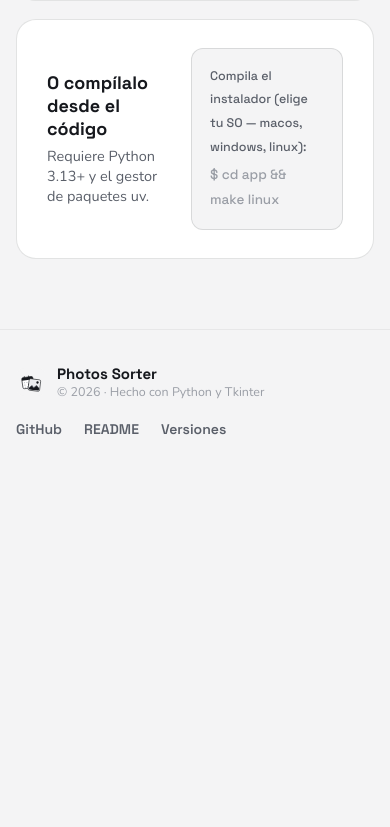
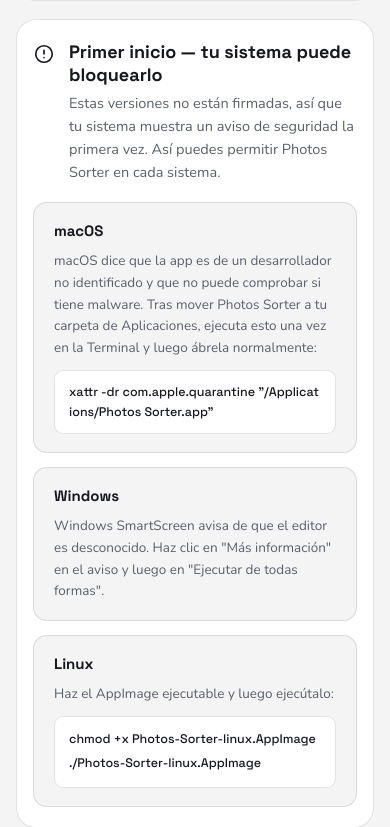
Before and after one commit to oscaroteromar/photos_sorter, an Astro site in the folder frontend/: page / in a window 390 px wide. Shown: the part 6131-6958 px from the top of the page. Before the commit the page ends 6603 px from the top, so only its background shows below. Built offline with nearby package versions, Linux system fonts and the light colour scheme; Astro itself is replaced by a stand-in of ours.

Commit message:
feat: add first-launch install instructions to downloads

```diff
--- a/frontend/src/layouts/Layout.astro
+++ b/frontend/src/layouts/Layout.astro
@@ -78,9 +78,10 @@ const { title = 'Photos Sorter', description = 'Sort your photos by the day they
 
     /* --- Tablet (~900px): 3-col grids → 2-col --- */
     @media (max-width: 900px) {
-      .ps-features-grid { grid-template-columns: repeat(2, 1fr) !important; }
-      .ps-how-grid      { grid-template-columns: repeat(2, 1fr) !important; }
-      .ps-download-grid { grid-template-columns: repeat(2, 1fr) !important; }
+      .ps-features-grid  { grid-template-columns: repeat(2, 1fr) !important; }
+      .ps-how-grid       { grid-template-columns: repeat(2, 1fr) !important; }
+      .ps-download-grid  { grid-template-columns: repeat(2, 1fr) !important; }
+      .ps-install-grid   { grid-template-columns: repeat(2, 1fr) !important; }
     }
 
     /* --- Phone (~640px): all grids → 1-col, hero reorder, padding reduced --- */
@@ -105,10 +106,14 @@ const { title = 'Photos Sorter', description = 'Sort your photos by the day they
       .ps-hero-b > div { max-width: 100% !important; }
 
       /* All grids collapse to 1 column */
-      .ps-features-grid { grid-template-columns: 1fr !important; }
-      .ps-how-grid      { grid-template-columns: 1fr !important; }
-      .ps-caveats-grid  { grid-template-columns: 1fr !important; }
-      .ps-download-grid { grid-template-columns: 1fr !important; }
+      .ps-features-grid  { grid-template-columns: 1fr !important; }
+      .ps-how-grid       { grid-template-columns: 1fr !important; }
+      .ps-caveats-grid   { grid-template-columns: 1fr !important; }
+      .ps-download-grid  { grid-template-columns: 1fr !important; }
+      .ps-install-grid   { grid-template-columns: 1fr !important; }
+
+      /* Install block: reduce padding on mobile */
+      .ps-install-block  { padding: 20px 16px !important; }
 
       /* Promise band: ensure icon+text stack without overflow */
       .ps-promise-band { padding: 28px 22px !important; gap: 20px !important; }
--- a/frontend/src/pages/index.astro
+++ b/frontend/src/pages/index.astro
@@ -288,6 +288,36 @@ import Layout from '../layouts/Layout.astro';
       </div>
     </div>
 
+    <!-- first launch / security warning -->
+    <div class="ps-install-block" style="margin-top:18px;background:var(--surface);border:1px solid var(--line);border-radius:20px;padding:28px 30px;">
+      <div style="display:flex;align-items:flex-start;gap:14px;margin-bottom:18px;">
+        <svg width="22" height="22" viewBox="0 0 24 24" fill="none" stroke="currentColor" stroke-width="1.8" stroke-linecap="round" stroke-linejoin="round" style="color:var(--ink);flex-shrink:0;margin-top:3px;"><circle cx="12" cy="12" r="9"/><path d="M12 8v4M12 16h.01"/></svg>
+        <div>
+          <div style="font-family:'Space Grotesk',sans-serif;font-weight:700;font-size:18px;color:var(--ink);" data-i18n="install.title">First launch — your system may block it</div>
+          <p style="font-size:14.5px;line-height:1.6;color:var(--muted);margin:6px 0 0;" data-i18n="install.intro">These builds are unsigned, so your OS shows a one-time security warning. Here's how to allow Photos Sorter on each system.</p>
+        </div>
+      </div>
+      <div class="ps-install-grid" style="display:grid;grid-template-columns:repeat(3,1fr);gap:14px;">
+        <!-- macOS -->
+        <div style="background:var(--bg);border:1px solid var(--line);border-radius:14px;padding:18px 20px;">
+          <div style="font-family:'Space Grotesk',sans-serif;font-weight:700;font-size:15px;color:var(--ink);margin-bottom:10px;">macOS</div>
+          <p style="font-size:13.5px;line-height:1.6;color:var(--muted);margin:0 0 12px;" data-i18n="install.mac">macOS says the app is from an unidentified developer and can't be checked for malware. After moving Photos Sorter to your Applications folder, run this once in Terminal, then open it normally:</p>
+          <div style="background:var(--surface);border:1px solid var(--line);border-radius:9px;padding:11px 14px;font-family:'Space Grotesk',monospace;font-size:12.5px;color:var(--ink);word-break:break-all;overflow-wrap:break-word;line-height:1.6;">xattr -dr com.apple.quarantine "/Applications/Photos Sorter.app"</div>
+        </div>
+        <!-- Windows -->
+        <div style="background:var(--bg);border:1px solid var(--line);border-radius:14px;padding:18px 20px;">
+          <div style="font-family:'Space Grotesk',sans-serif;font-weight:700;font-size:15px;color:var(--ink);margin-bottom:10px;">Windows</div>
+          <p style="font-size:13.5px;line-height:1.6;color:var(--muted);margin:0;" data-i18n="install.win">Windows SmartScreen warns that the publisher is unknown. Click "More info" on the dialog, then "Run anyway".</p>
+        </div>
+        <!-- Linux -->
+        <div style="background:var(--bg);border:1px solid var(--line);border-radius:14px;padding:18px 20px;">
+          <div style="font-family:'Space Grotesk',sans-serif;font-weight:700;font-size:15px;color:var(--ink);margin-bottom:10px;">Linux</div>
+          <p style="font-size:13.5px;line-height:1.6;color:var(--muted);margin:0 0 12px;" data-i18n="install.linux">Make the AppImage executable, then run it:</p>
+          <div style="background:var(--surface);border:1px solid var(--line);border-radius:9px;padding:11px 14px;font-family:'Space Grotesk',monospace;font-size:12.5px;color:var(--ink);word-break:break-all;overflow-wrap:break-word;line-height:1.9;">chmod +x Photos-Sorter-linux.AppImage<br>./Photos-Sorter-linux.AppImage</div>
+        </div>
+      </div>
+    </div>
+
     <!-- build from source -->
     <div class="ps-build-block" style="margin-top:18px;background:var(--surface);border:1px solid var(--line);border-radius:20px;padding:28px 30px;display:flex;align-items:center;gap:30px;flex-wrap:wrap;">
       <div style="flex:1;min-width:230px;">
--- a/frontend/src/scripts/app.js
+++ b/frontend/src/scripts/app.js
@@ -61,6 +61,13 @@ const STRINGS = {
       buildLead: 'Requires Python 3.13+ and the uv package manager.',
       buildInstaller: 'Build the installer (choose your OS — macos, windows, linux):',
     },
+    install: {
+      title: 'First launch — your system may block it',
+      intro: 'These builds are unsigned, so your OS shows a one-time security warning. Here\'s how to allow Photos Sorter on each system.',
+      mac: 'macOS says the app is from an unidentified developer and can\'t be checked for malware. After moving Photos Sorter to your Applications folder, run this once in Terminal, then open it normally:',
+      win: 'Windows SmartScreen warns that the publisher is unknown. Click "More info" on the dialog, then "Run anyway".',
+      linux: 'Make the AppImage executable, then run it:',
+    },
     footer: { rights: '© 2026 · Built with Python & Tkinter', releases: 'Releases' },
   },
   es: {
@@ -123,6 +130,13 @@ const STRINGS = {
       buildTitle: 'O compílalo desde el código',
       buildLead: 'Requiere Python 3.13+ y el gestor de paquetes uv.',
       buildInstaller: 'Compila el instalador (elige tu SO — macos, windows, linux):',
+    },
+    install: {
+      title: 'Primer inicio — tu sistema puede bloquearlo',
+      intro: 'Estas versiones no están firmadas, así que tu sistema muestra un aviso de seguridad la primera vez. Así puedes permitir Photos Sorter en cada sistema.',
+      mac: 'macOS dice que la app es de un desarrollador no identificado y que no puede comprobar si tiene malware. Tras mover Photos Sorter a tu carpeta de Aplicaciones, ejecuta esto una vez en la Terminal y luego ábrela normalmente:',
+      win: 'Windows SmartScreen avisa de que el editor es desconocido. Haz clic en "Más información" en el aviso y luego en "Ejecutar de todas formas".',
+      linux: 'Haz el AppImage ejecutable y luego ejecútalo:',
     },
     footer: { rights: '© 2026 · Hecho con Python y Tkinter', releases: 'Versiones' },
   },
```
